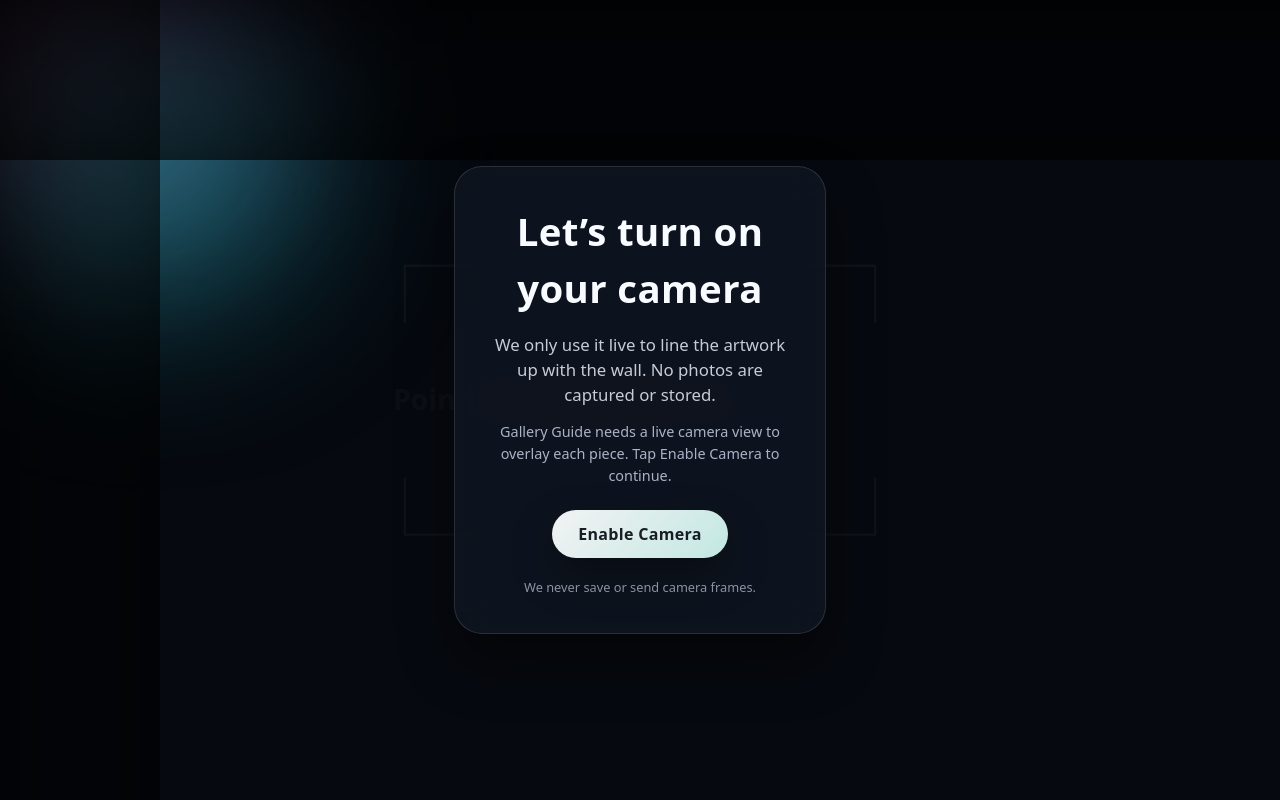
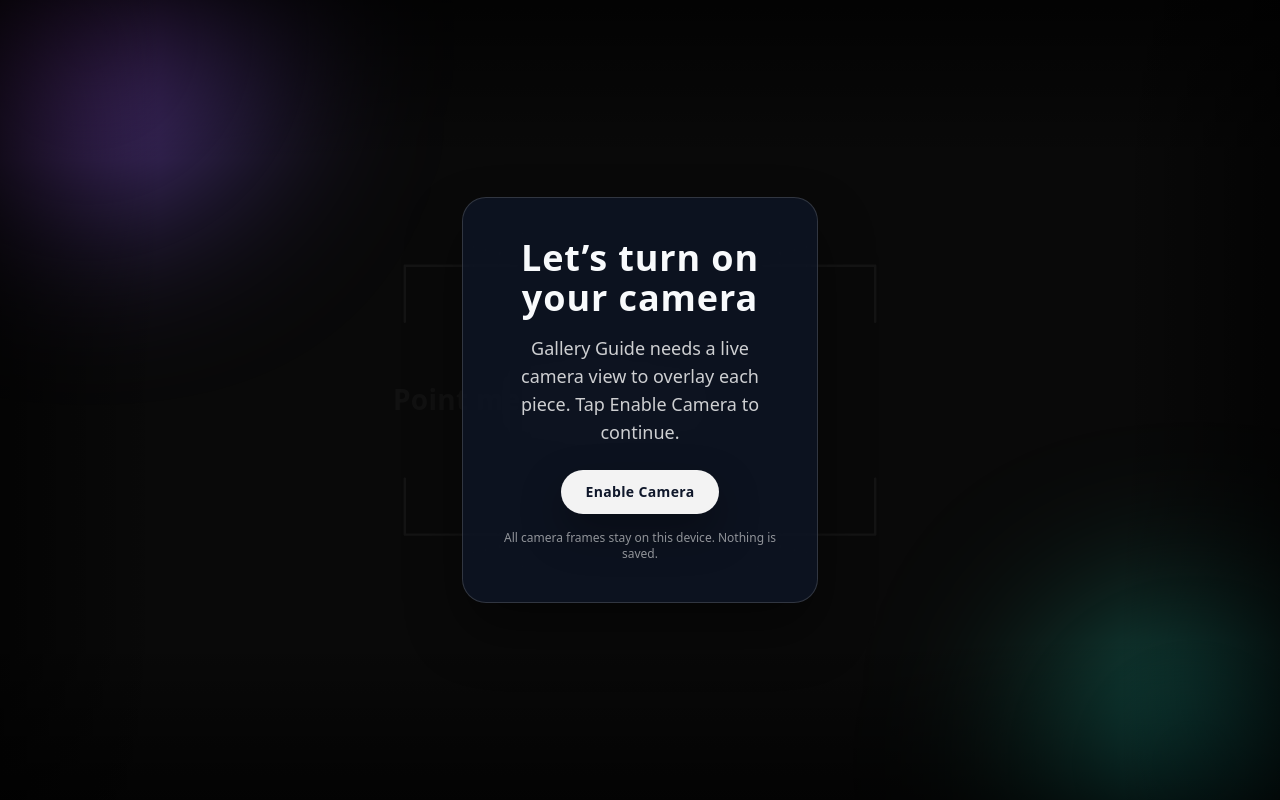
Before and after one commit to plattegruber/collective, a Svelte app in the folder apps/web/: page / in a window 1280 px wide. Built offline with nearby package versions, Linux system fonts and the light colour scheme.

Commit message:
Refine Camera Overlay Styling

```diff
--- a/apps/web/src/components/PermissionBanner.svelte
+++ b/apps/web/src/components/PermissionBanner.svelte
@@ -17,32 +17,33 @@
 </script>
 
 {#if visible}
-  <div class="camera-overlay" role="dialog" aria-modal="true">
-    <div class="layer base"></div>
-    <div class="layer blob-top"></div>
-    <div class="layer blob-bottom"></div>
-    <div class="layer vignette-top"></div>
-    <div class="layer vignette-bottom"></div>
-    <div class="layer vignette-left"></div>
-    <div class="layer vignette-right"></div>
+  <div
+    class="fixed inset-0 z-[70] flex items-center justify-center overflow-hidden text-center text-slate-50"
+    role="dialog"
+    aria-modal="true"
+  >
+    <div class="pointer-events-none absolute inset-0 bg-neutral-950/95"></div>
+    <div class="pointer-events-none absolute -top-32 -left-20 h-[340px] w-[340px] rounded-full bg-gradient-to-br from-fuchsia-500/55 to-indigo-500/50 blur-[90px]"></div>
+    <div class="pointer-events-none absolute -bottom-28 -right-16 h-[300px] w-[300px] rounded-full bg-gradient-to-br from-emerald-400/45 to-cyan-500/45 blur-[90px]"></div>
+    <div class="pointer-events-none absolute inset-x-0 top-0 h-40 bg-gradient-to-b from-black/70 to-transparent"></div>
+    <div class="pointer-events-none absolute inset-x-0 bottom-0 h-40 bg-gradient-to-t from-black/65 to-transparent"></div>
+    <div class="pointer-events-none absolute inset-y-0 left-0 w-40 bg-gradient-to-r from-black/60 to-transparent"></div>
+    <div class="pointer-events-none absolute inset-y-0 right-0 w-40 bg-gradient-to-l from-black/60 to-transparent"></div>
 
-    <div class="camera-content">
-      <div class="card">
-        <h2>Let’s turn on your camera</h2>
-        <p class="lead">
-          We only use it live to line the artwork up with the wall. No photos are captured or stored.
-        </p>
+    <div class="relative w-full max-w-[420px] px-6 sm:px-8">
+      <div class="flex flex-col gap-4 rounded-3xl border border-white/15 bg-slate-900/70 p-8 shadow-[0_28px_55px_rgba(0,0,0,0.45)] backdrop-blur-2xl backdrop-saturate-[1.4] sm:p-10">
+        <h2 class="text-3xl font-semibold tracking-wide sm:text-4xl">Let’s turn on your camera</h2>
 
         {#if message}
-          <p class="detail">{message}</p>
+          <p class="text-base leading-6 text-white/80 sm:text-lg">{message}</p>
         {/if}
         {#if error}
-          <p class="detail error">{error}</p>
+          <p class="text-sm font-medium text-rose-300/90 sm:text-base">{error}</p>
         {/if}
 
         {#if canRequest}
           <button
-            class="action"
+            class="mx-auto mt-2 inline-flex items-center justify-center rounded-full bg-white/95 px-6 py-3 text-sm font-semibold tracking-wide text-slate-900 shadow-[0_18px_40px_rgba(0,0,0,0.35)] transition hover:-translate-y-0.5 hover:shadow-[0_22px_44px_rgba(0,0,0,0.4)] disabled:translate-y-0 disabled:opacity-60 disabled:shadow-none disabled:cursor-progress"
             type="button"
             onclick={handleRequest}
             disabled={isRequesting}
@@ -51,162 +52,8 @@
           </button>
         {/if}
 
-        <p class="privacy">We never save or send camera frames.</p>
+        <p class="text-xs text-white/55">All camera frames stay on this device. Nothing is saved.</p>
       </div>
     </div>
   </div>
 {/if}
-
-<style>
-  .camera-overlay {
-    position: fixed;
-    inset: 0;
-    z-index: 70;
-    display: flex;
-    align-items: center;
-    justify-content: center;
-    pointer-events: auto;
-    color: #f8fbff;
-    text-align: center;
-  }
-
-  .layer {
-    position: absolute;
-    inset: 0;
-    pointer-events: none;
-  }
-
-  .layer.base {
-    background: rgb(7 10 16 / 0.96);
-  }
-
-  .layer.blob-top {
-    top: -120px;
-    left: -80px;
-    width: 340px;
-    height: 340px;
-    border-radius: 999px;
-    background: linear-gradient(135deg, rgba(236, 72, 153, 0.55), rgba(99, 102, 241, 0.5));
-    filter: blur(90px);
-  }
-
-  .layer.blob-bottom {
-    bottom: -120px;
-    right: -60px;
-    width: 300px;
-    height: 300px;
-    border-radius: 999px;
-    background: linear-gradient(135deg, rgba(52, 211, 153, 0.45), rgba(6, 182, 212, 0.45));
-    filter: blur(90px);
-  }
-
-  .layer.vignette-top {
-    inset-inline: 0;
-    height: 160px;
-    background: linear-gradient(to bottom, rgba(0, 0, 0, 0.7), transparent);
-  }
-
-  .layer.vignette-bottom {
-    inset-inline: 0;
-    height: 160px;
-    bottom: 0;
-    background: linear-gradient(to top, rgba(0, 0, 0, 0.65), transparent);
-  }
-
-  .layer.vignette-left {
-    inset-block: 0;
-    width: 160px;
-    background: linear-gradient(to right, rgba(0, 0, 0, 0.6), transparent);
-  }
-
-  .layer.vignette-right {
-    inset-block: 0;
-    width: 160px;
-    right: 0;
-    background: linear-gradient(to left, rgba(0, 0, 0, 0.6), transparent);
-  }
-
-  .camera-content {
-    position: relative;
-    padding: 24px;
-    width: min(94vw, 420px);
-  }
-
-  .card {
-    padding: clamp(28px, 4vw, 36px);
-    border-radius: 28px;
-    background: rgba(17, 22, 33, 0.82);
-    backdrop-filter: blur(20px) saturate(140%);
-    -webkit-backdrop-filter: blur(20px) saturate(140%);
-    border: 1px solid rgba(255, 255, 255, 0.12);
-    box-shadow: 0 28px 55px rgba(0, 0, 0, 0.45);
-    display: flex;
-    flex-direction: column;
-    gap: 14px;
-  }
-
-  h2 {
-    margin: 0;
-    font-size: clamp(1.8rem, 5vw, 2.4rem);
-    font-weight: 600;
-    letter-spacing: 0.01em;
-  }
-
-  .lead {
-    margin: 0;
-    font-size: clamp(0.95rem, 2.8vw, 1.05rem);
-    color: rgba(240, 244, 255, 0.82);
-    line-height: 1.5;
-  }
-
-  .detail {
-    margin: 0;
-    font-size: 0.9rem;
-    color: rgba(226, 232, 255, 0.75);
-  }
-
-  .detail.error {
-    color: rgba(255, 112, 148, 0.9);
-  }
-
-  .action {
-    margin: 10px auto 0;
-    padding: 12px 26px;
-    border-radius: 999px;
-    border: none;
-    background: linear-gradient(135deg, rgba(255, 255, 255, 0.95), rgba(213, 255, 248, 0.9));
-    color: rgba(12, 16, 24, 0.94);
-    font-weight: 600;
-    font-size: 1rem;
-    letter-spacing: 0.02em;
-    cursor: pointer;
-    transition: transform 0.2s ease, box-shadow 0.2s ease;
-    box-shadow: 0 18px 40px rgba(0, 0, 0, 0.35);
-  }
-
-  .action:disabled {
-    opacity: 0.6;
-    cursor: progress;
-    box-shadow: none;
-  }
-
-  .action:hover:not(:disabled) {
-    transform: translateY(-1.5px);
-    box-shadow: 0 20px 44px rgba(0, 0, 0, 0.4);
-  }
-
-  .privacy {
-    margin: 6px 0 0;
-    font-size: 0.8rem;
-    color: rgba(226, 232, 255, 0.6);
-  }
-
-  @media (max-width: 480px) {
-    .camera-content {
-      padding: 18px;
-    }
-    .card {
-      border-radius: 22px;
-    }
-  }
-</style>
```
